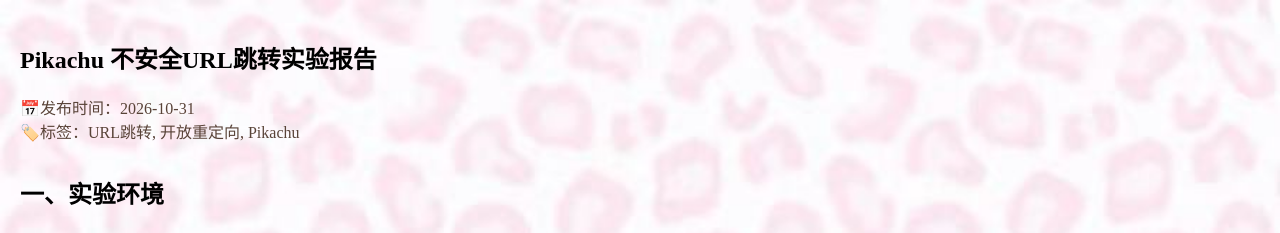
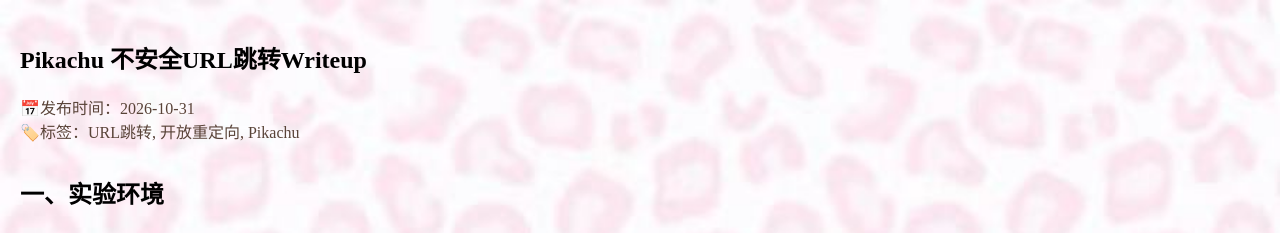
Before and after one commit to Eclair-Tracy/Eclair-Tracy.github.io, a Jekyll site: the page built from _posts/2026-10-31-pikachu-unsafe url.md, in a window 1280 px wide. Shown: the top 233 px of the page. Built offline with Jekyll 4.4.1, drawn with Linux system fonts in a browser that asks for light colours.

Commit message:
Update title in Pikachu unsafe URL report

```diff
--- a/_posts/2026-10-31-pikachu-unsafe url.md
+++ b/_posts/2026-10-31-pikachu-unsafe url.md
@@ -1,5 +1,5 @@
 ---
-title: Pikachu 不安全URL跳转实验报告
+title: Pikachu 不安全URL跳转Writeup
 date: 2026-10-31
 category: Web安全
 tags: [URL跳转, 开放重定向, Pikachu]
```
